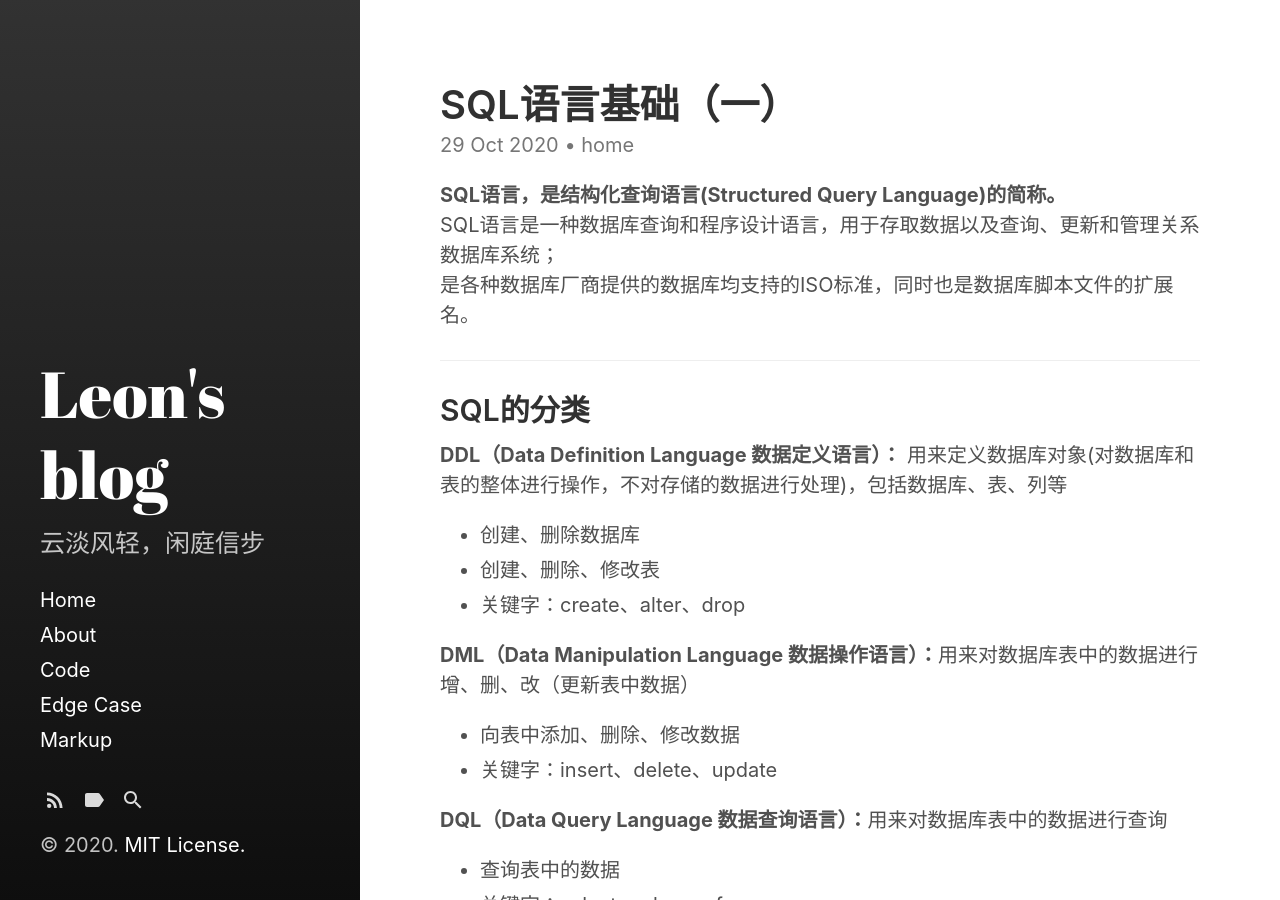
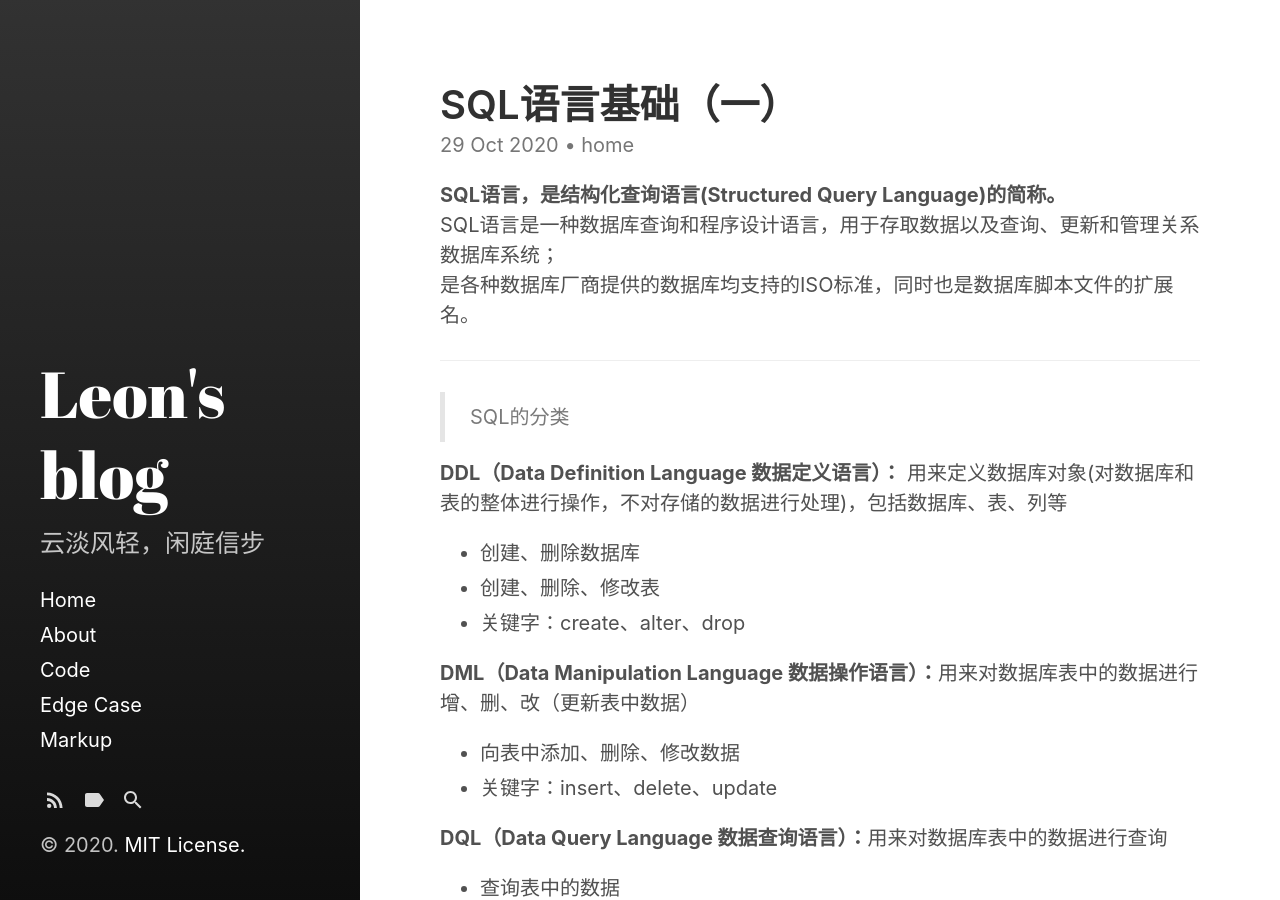
Before and after one commit to WnLeon/blog, a Jekyll site: the page built from _posts/2020-10-29-SQL语言基础（一）.md, in a window 1280 px wide and 900 px high. Built offline with Jekyll 4.4.1, drawn with Linux system fonts in a browser that asks for light colours.

```diff
--- a/_posts/2020-10-29-SQL语言基础（一）.md
+++ b/_posts/2020-10-29-SQL语言基础（一）.md
@@ -12,7 +12,8 @@ SQL语言是一种数据库查询和程序设计语言，用于存取数据以
 
 <!--more-->
 ---
-## SQL的分类
+> SQL的分类
+
 <b> DDL（Data Definition Language 数据定义语言）：</b>  用来定义数据库对象(对数据库和表的整体进行操作，不对存储的数据进行处理)，包括数据库、表、列等<br>
 - 创建、删除数据库<br>
 - 创建、删除、修改表<br>
@@ -28,7 +29,8 @@ SQL语言是一种数据库查询和程序设计语言，用于存取数据以
 
 <b> DCL（Data Control Language 数据控制语言）：</b>用来定义数据的访问权限和安全级别，及创建用户<br>
 
-## SQL通用语法
+> SQL通用语法
+
 - SQL语句可以单行或多行书写，以分号结尾；
 - 可使用空格或缩进来增强语句可读性；
 - MYSQL数据库的SQL语句不区分大小写，关键字建议使用大写；
```
Also changed, not shown: _posts/2020-10-30-SQL语言基础（二）.md (+1 -1 lines).
